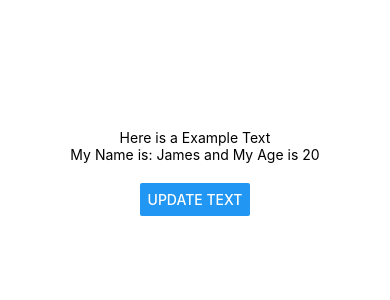
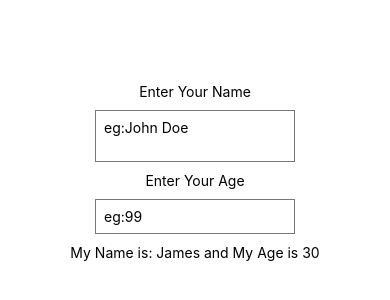
Before and after one commit to dereSundayT/reactNativeBuildingBlocks, a React Native app: screen / in a window 390 px wide. Shown: the part 250-550 px from the top of the page. Built offline with nearby package versions, Linux system fonts and the light colour scheme.

Commit message:
working with text input

```diff
--- a/App.js
+++ b/App.js
@@ -1,10 +1,10 @@
 import React from 'react';
 import { StyleSheet, Text, View } from 'react-native';
-import WorkingWithState from './workingwithstate/App';
+import WorkingWithTextInput  from './workingwithtextinput/App';
 export default function App() {
   return (
     <View style={styles.container}>
-      <WorkingWithState />
+      <WorkingWithTextInput />
     </View>
   );
 }
--- /dev/null
+++ b/workingwithtextinput/App.js
@@ -0,0 +1,48 @@
+import React,{useState} from 'react';
+import {Text,View,StyleSheet,Button, TextInput} from 'react-native';
+
+const WorkingWithTextInput =() => {
+    const [name, setName] = useState('James');
+    const [age,setAge] = useState('30');
+
+
+
+    return(
+        <View style={styles.container}>
+            <Text>Enter Your Name</Text>
+            <TextInput
+                multiline
+                style={styles.input}
+                placeholder='eg:John Doe'
+                onChangeText={(val) => setName(val)} />
+            <Text>Enter Your Age</Text>
+            <TextInput
+                keyboardType='numeric'
+                style={styles.input}
+                placeholder='eg:99'
+                onChangeText={(val) => setAge(val)} />
+
+            <Text>My Name is: {name} and My Age is {age}</Text>
+
+        </View>
+    )
+
+}
+const styles = StyleSheet.create({
+    container:{
+        flex: 1,
+        backgroundColor: '#fff',
+        alignItems: 'center',
+        justifyContent: 'center',
+    },
+    input:{
+        borderWidth:1,
+        borderColor:'#777',
+        padding:8,
+        margin:10,
+        width:200
+    }
+
+});
+
+export default WorkingWithTextInput ;
```
